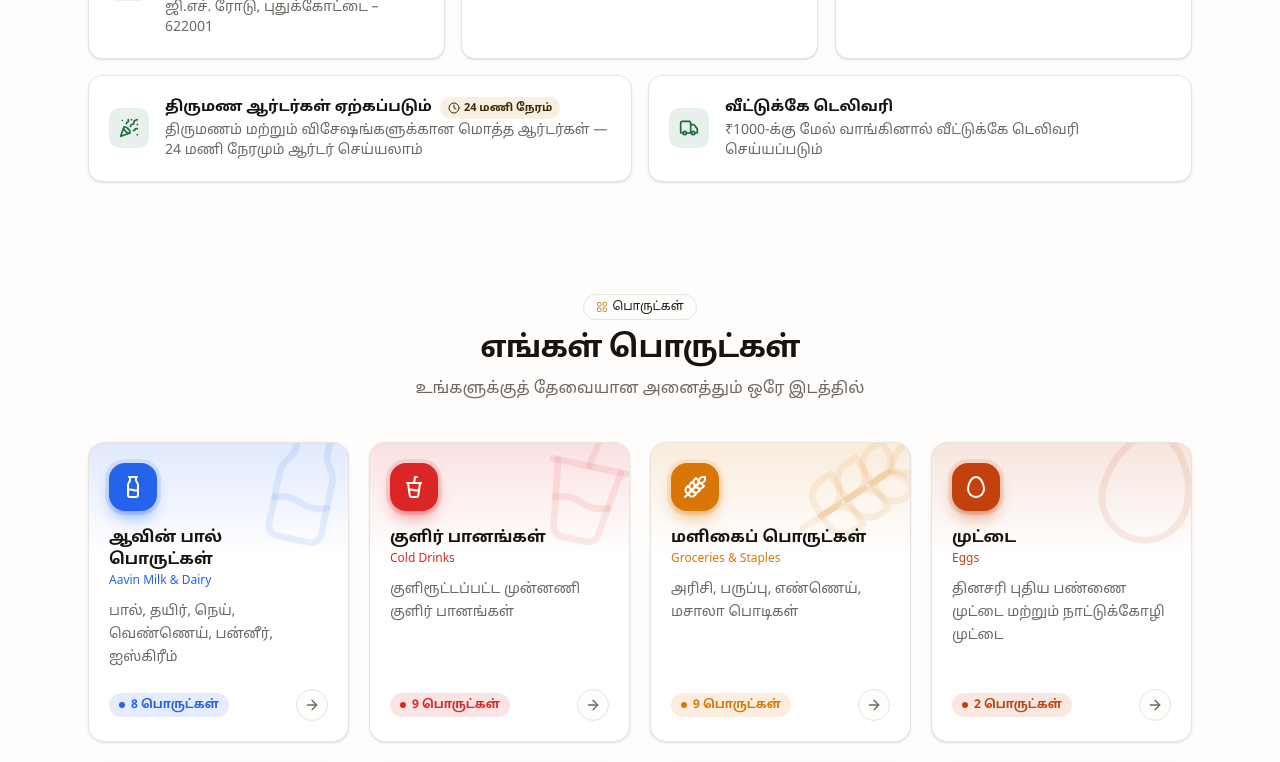
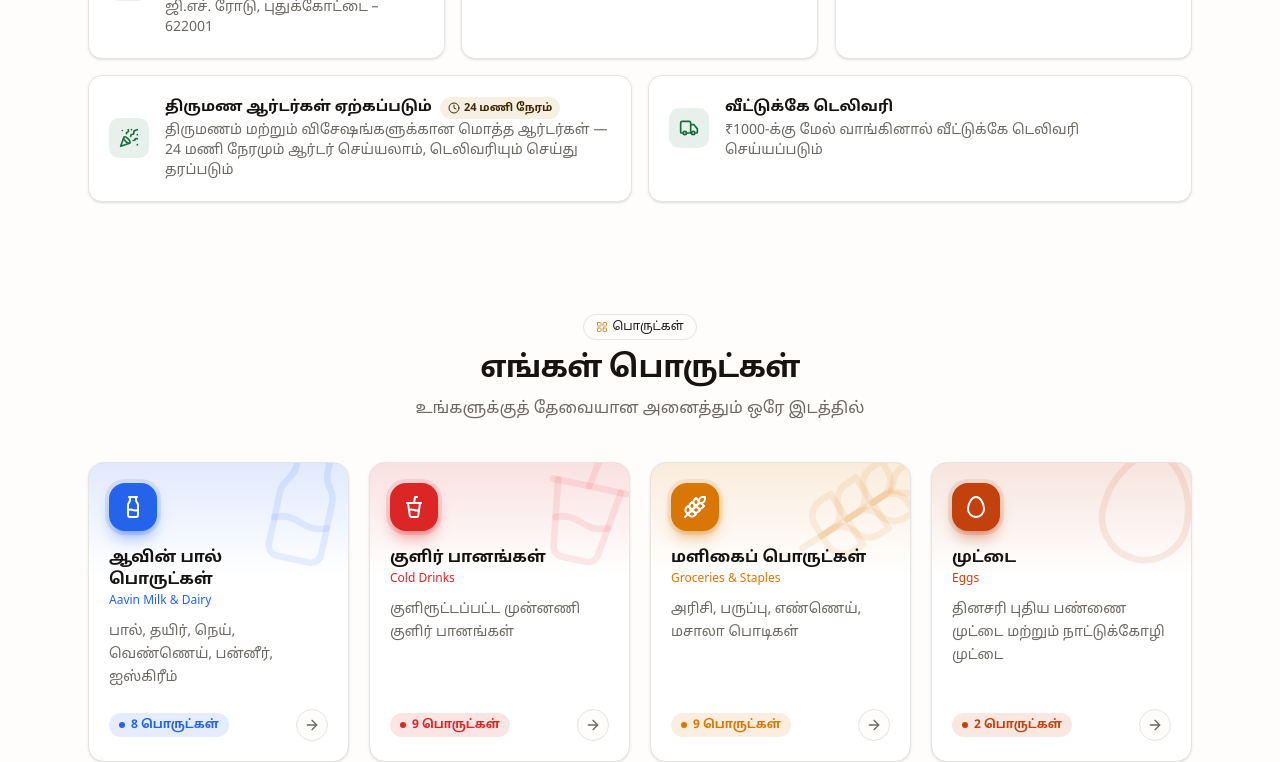
Before and after one commit to santhoshraveendran20/quality-auality, a React (Vite) app: page / in a window 1280 px wide. Shown: the part 960-1722 px from the top of the page. Built offline with nearby package versions, Linux system fonts and the light colour scheme; a web font is replaced by a local one.

Commit message:
add new data

```diff
--- a/src/data/store.json
+++ b/src/data/store.json
@@ -19,8 +19,8 @@
   },
   "mapQuery": "Dhandayudhapani Temple, GH Road, Santhanathapuram, Pudukkottai 622001",
   "mapsPlaceUrl": "",
-  "phone": "9865004161",
-  "phone2": "7402146329",
+  "phone": "7402146329",
+  "phone2": "9865004161",
   "whatsapp": "9865004161",
   "hours": {
     "open": "06:00",
--- a/src/pages/Home.jsx
+++ b/src/pages/Home.jsx
@@ -139,7 +139,7 @@ function Features() {
     {
       icon: PartyPopper,
       title: 'திருமண ஆர்டர்கள் ஏற்கப்படும்',
-      text: 'திருமணம் மற்றும் விசேஷங்களுக்கான மொத்த ஆர்டர்கள் — 24 மணி நேரமும் ஆர்டர் செய்யலாம்',
+      text: 'திருமணம் மற்றும் விசேஷங்களுக்கான மொத்த ஆர்டர்கள் — 24 மணி நேரமும் ஆர்டர் செய்யலாம், டெலிவரியும் செய்து தரப்படும்',
       badge: '24 மணி நேரம்',
     },
     { icon: Truck, title: 'வீட்டுக்கே டெலிவரி', text: '₹1000-க்கு மேல் வாங்கினால் வீட்டுக்கே டெலிவரி செய்யப்படும்' },
```
